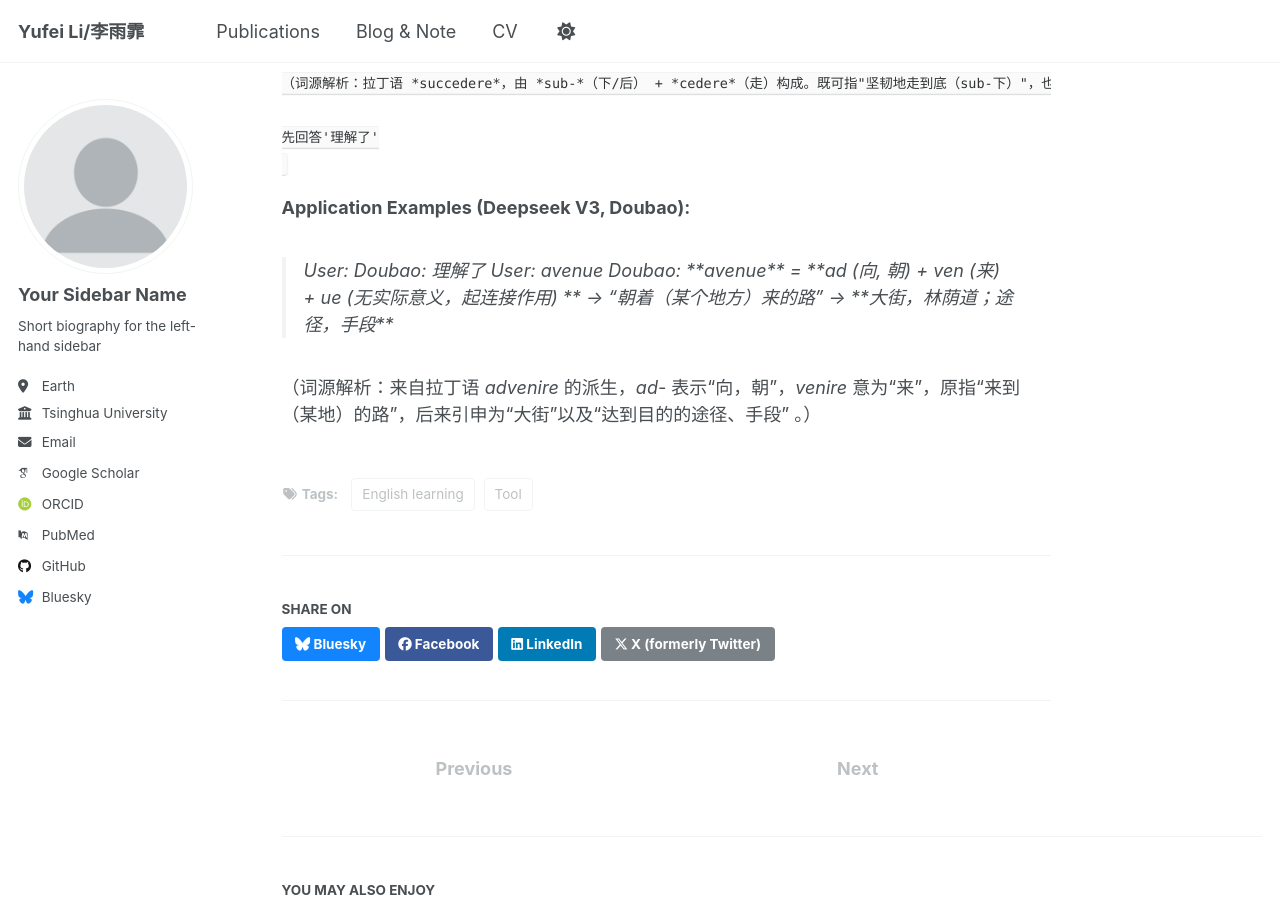
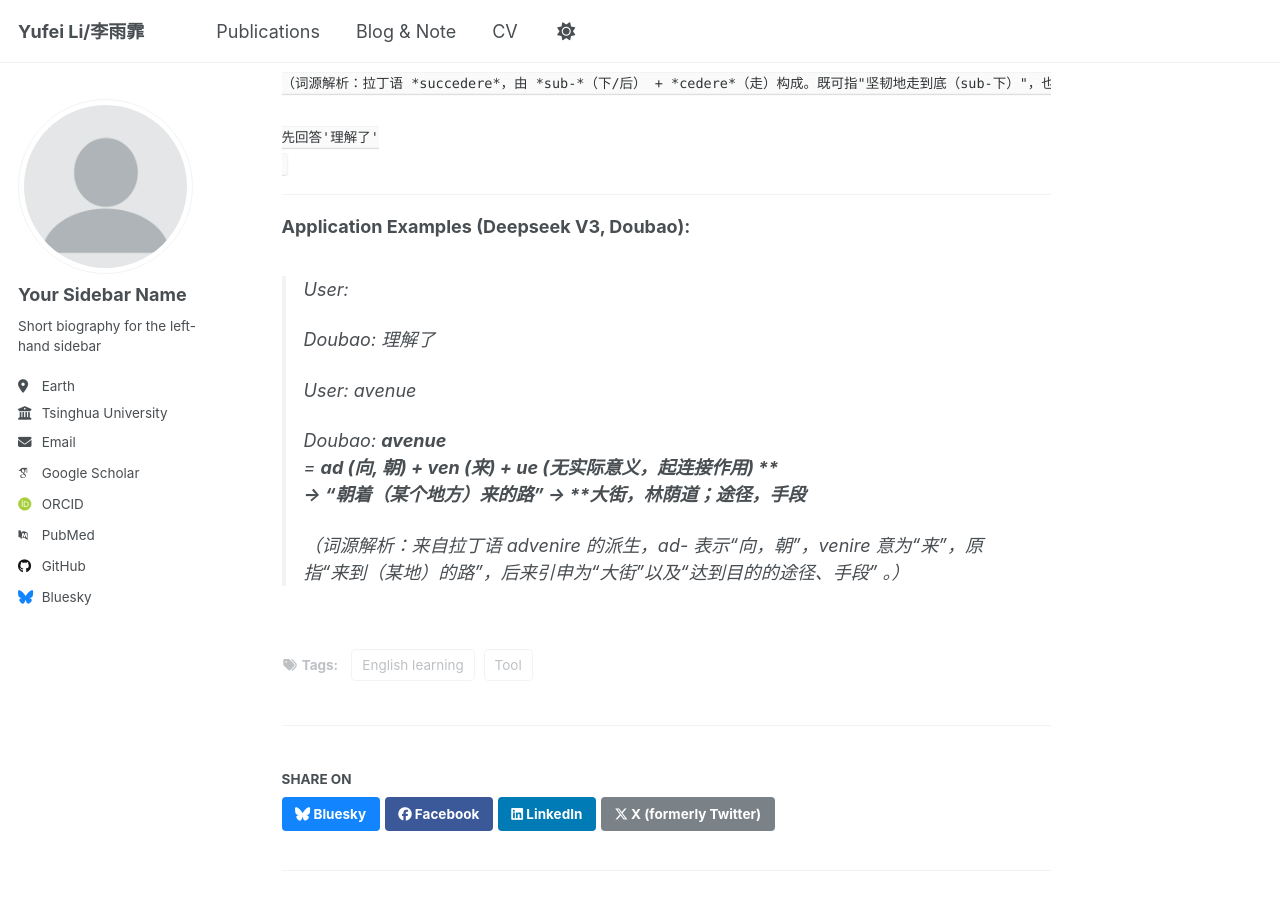
Before and after one commit to Floraaah/Floraaah, a Jekyll site: the page built from _posts/2025-05-10-blog-post-1.md, in a window 1280 px wide and 900 px high, scrolled down 853 px. Built offline with Jekyll 4.4.1, drawn with Linux system fonts in a browser that asks for light colours; some web fonts are replaced.

````diff
--- a/_posts/2025-05-10-blog-post-1.md
+++ b/_posts/2025-05-10-blog-post-1.md
@@ -36,12 +36,17 @@ Quick and crisp decomposition of word roots, prefixes and affixes, bosting your
 
 先回答'理解了'
 ```
+---
 **Application Examples (Deepseek V3, Doubao):**
 > User: <prompt>
+>
 > Doubao: 理解了
+>
 > User: avenue
+>
 > Doubao: **avenue**
 = **ad (向, 朝) + ven (来) + ue (无实际意义，起连接作用) **
 → “朝着（某个地方）来的路” → **大街，林荫道；途径，手段**
-
-（词源解析：来自拉丁语 *advenire* 的派生，*ad-* 表示“向，朝”，*venire* 意为“来”，原指“来到（某地）的路”，后来引申为“大街”以及“达到目的的途径、手段” 。）
+>
+>
+> （词源解析：来自拉丁语 *advenire* 的派生，*ad-* 表示“向，朝”，*venire* 意为“来”，原指“来到（某地）的路”，后来引申为“大街”以及“达到目的的途径、手段” 。）
````
